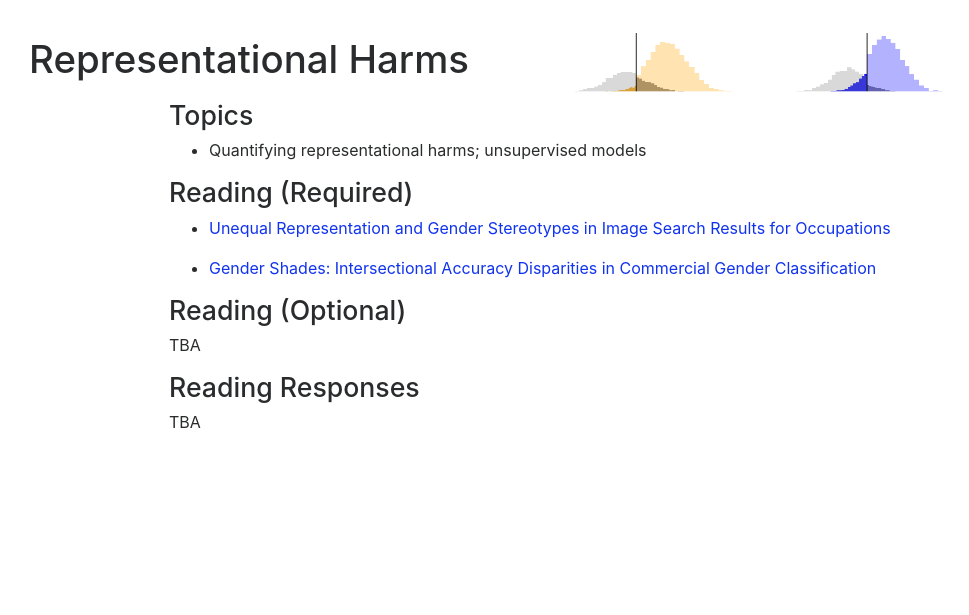
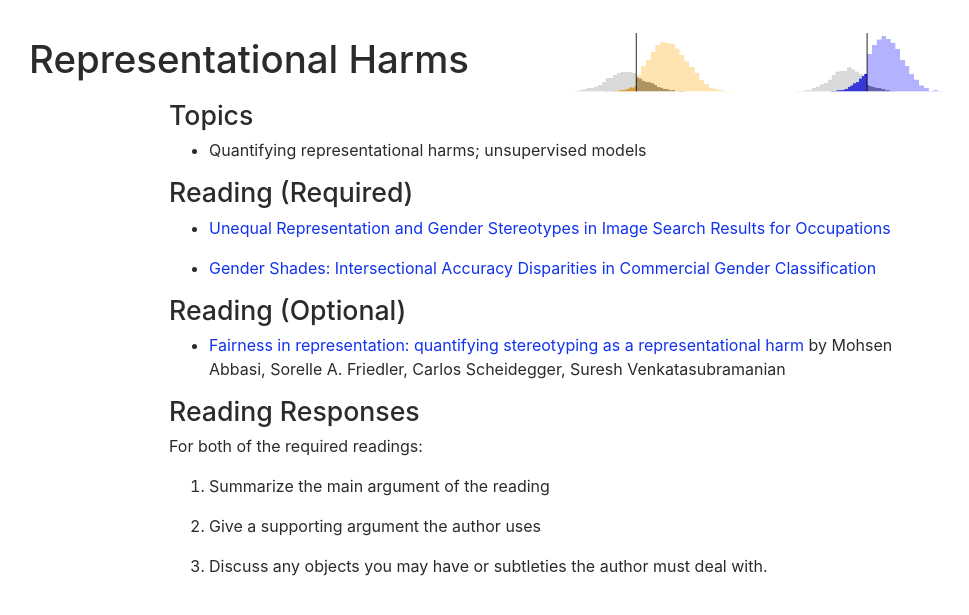
Before and after one commit to afraenkel/course-fairness-webpage, a Jekyll site: the page built from weeks/week09.md, in a window 1280 px wide. Shown: the top 615 px of the page, without its empty margins (106-1075 px from the left). Built offline with Jekyll 4.4.1, drawn with Linux system fonts in a browser that asks for light colours; nearby versions of some CDN libraries.

Commit message:
week 9 update

```diff
--- a/weeks/week09.md
+++ b/weeks/week09.md
@@ -17,8 +17,13 @@ doodle: /doodle.png
 
 ## Reading (Optional)
 
-TBA
+* [Fairness in representation: quantifying stereotyping as a representational harm](https://arxiv.org/abs/1901.09565)
+  by Mohsen Abbasi, Sorelle A. Friedler, Carlos Scheidegger, Suresh Venkatasubramanian
 
 ## Reading Responses
 
-TBA
+For both of the required readings:
+1. Summarize the main argument of the reading
+2. Give a supporting argument the author uses
+3. Discuss any objects you may have or subtleties the author must deal
+   with.
```
